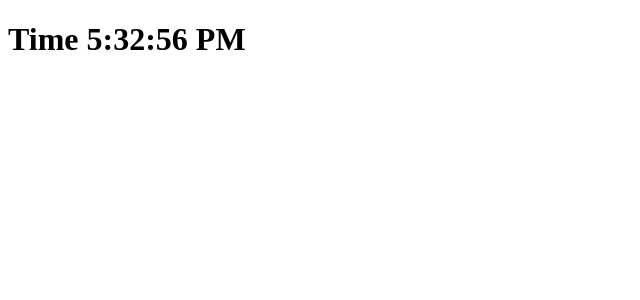
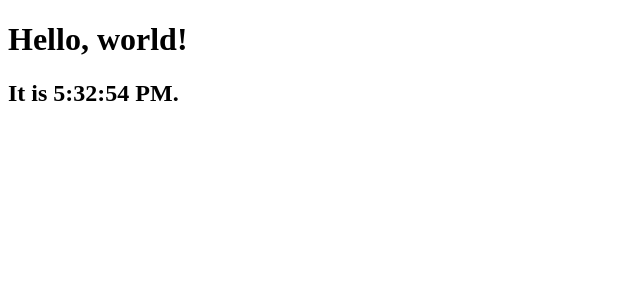
Before and after one commit to shohagh-work/reactapp, a React (Create React App) app: page / in a window 1280 px wide. Shown: the top 300 px of the page, without its empty margins (0-640 px from the left). Built offline with nearby package versions, Linux system fonts and the light colour scheme.

Commit message:
set time

```diff
--- a/src/index.js
+++ b/src/index.js
@@ -1,19 +1,40 @@
 import React from 'react';
 import ReactDOM from 'react-dom';
 
-const index = 0;
-setInterval(() => {
+const root = ReactDOM.createRoot(
+  document.getElementById('root'),
+);
+
+function tick() {
   const element = (
-    <h1 className="heading" tabIndex={index}>
-      <span className="text">
-        Time
+    <div>
+      <h1>Hello, world!</h1>
+      <h2>
+        It is
         {' '}
         {new Date().toLocaleTimeString()}
-      </span>
-    </h1>
+        .
+      </h2>
+    </div>
   );
-  ReactDOM.render(element, document.getElementById('root'));
-}, 1000);
+  root.render(element);
+}
+
+setInterval(tick, 1000);
+
+// const index = 0;
+// setInterval(() => {
+//   const element = (
+//     <h1 className="heading" tabIndex={index}>
+//       <span className="text">
+//         Time
+//         {' '}
+//         {new Date().toLocaleTimeString()}
+//       </span>
+//     </h1>
+//   );
+//   ReactDOM.render(element, document.getElementById('root'));
+// }, 1000);
 
 // import React from 'react';
 // import ReactDOM from 'react-dom/client';
```
